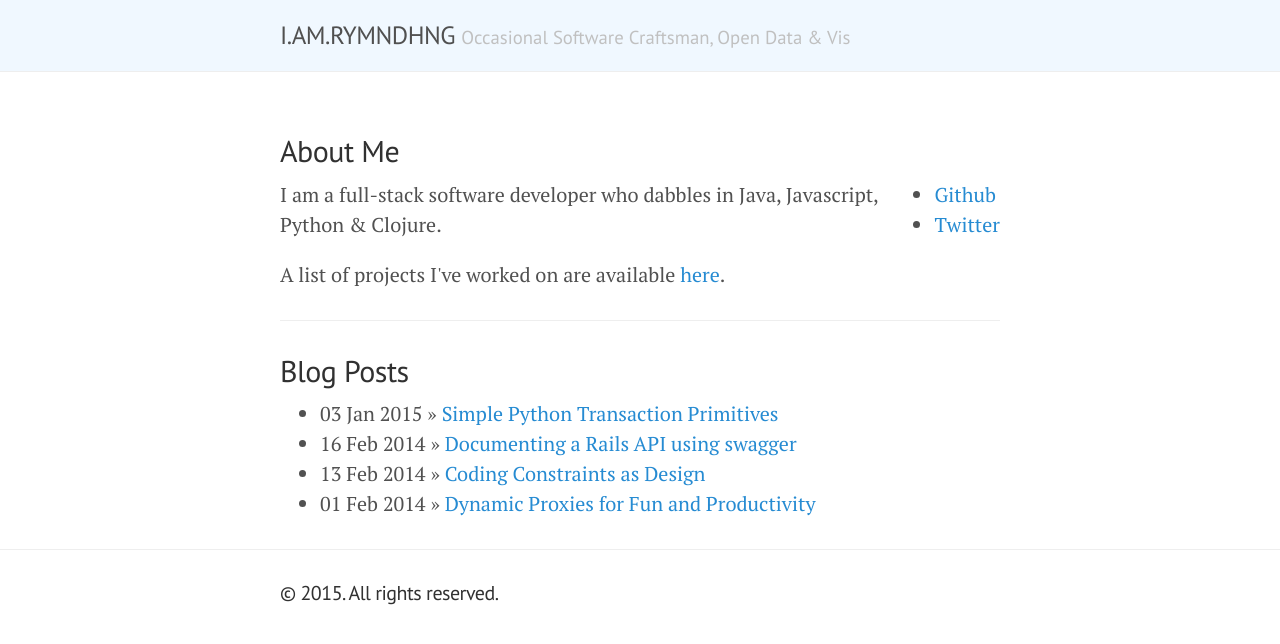
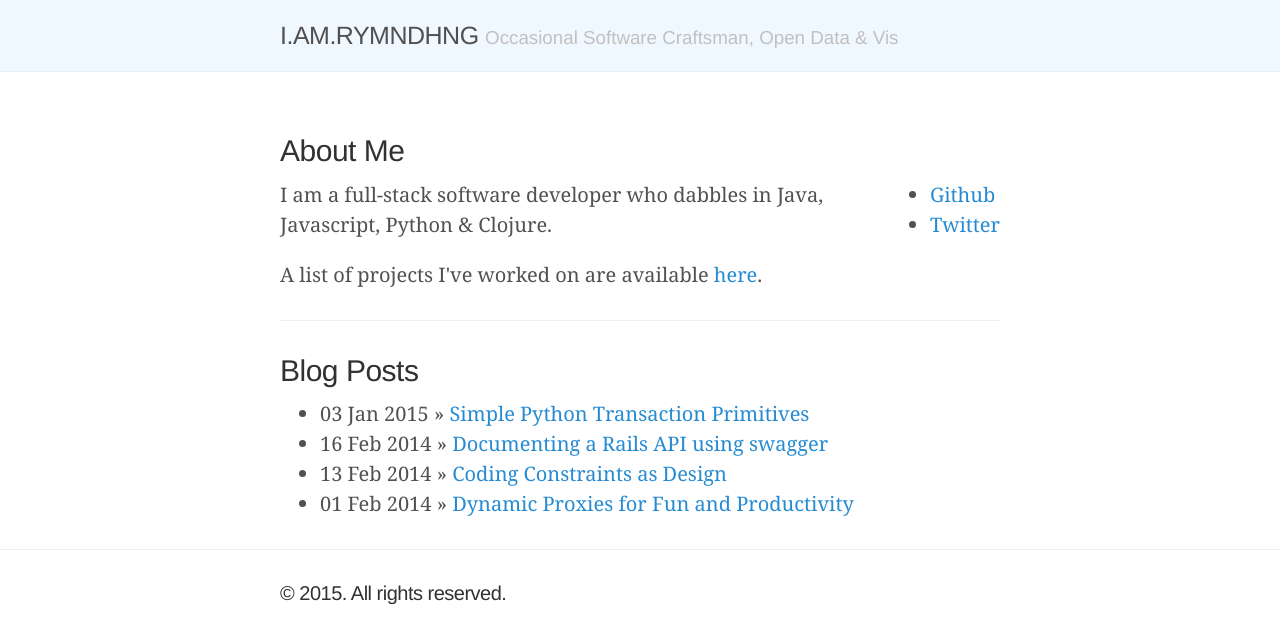
Before and after one commit to rymndhng/rymndhng.github.io, a Jekyll site: the page built from index.html, in a window 1280 px wide. Shown: the top 644 px of the page. Built offline with Jekyll 4.4.1, drawn with Linux system fonts in a browser that asks for light colours; some web fonts are replaced; Markdown is read by kramdown in place of the engine named in the settings; the list of posts is cut into pages by our own code.

Commit message:
initial commit of additional fonts

```diff
--- a/_includes/head.html
+++ b/_includes/head.html
@@ -17,7 +17,8 @@
   <link rel="stylesheet" href="/public/css/poole.css">
   <link rel="stylesheet" href="/public/css/syntax.css">
   <link rel="stylesheet" href="/public/css/lanyon.css">
-  <link rel="stylesheet" href="http://fonts.googleapis.com/css?family=PT+Serif:400,400italic,700|PT+Sans:400">
+  <link rel="stylesheet" href="/public/css/style.css">
+  <link href='http://fonts.googleapis.com/css?family=Fanwood+Text' rel='stylesheet' type='text/css'>
 
   <!-- Icons -->
   <link rel="apple-touch-icon-precomposed" sizes="144x144" href="/public/apple-touch-icon-144-precomposed.png">
--- /dev/null
+++ b/public/css/style.css
@@ -0,0 +1,9 @@
+@font-face {
+    font-family: "Latin Modern Roman Dunhill";
+    src: url("latin-modern-roman-dunhill-regular.otf") format("opentype");
+}
+
+@font-face {
+    font-family: "Latin Modern Roman";
+    src: url("latin-modern-roman-regular.otf") format("opentype");
+}
```
Also changed, not shown: public/css/latin-modern-roman-dunhill-regular.otf (added), public/css/latin-modern-roman-regular.otf (added).
